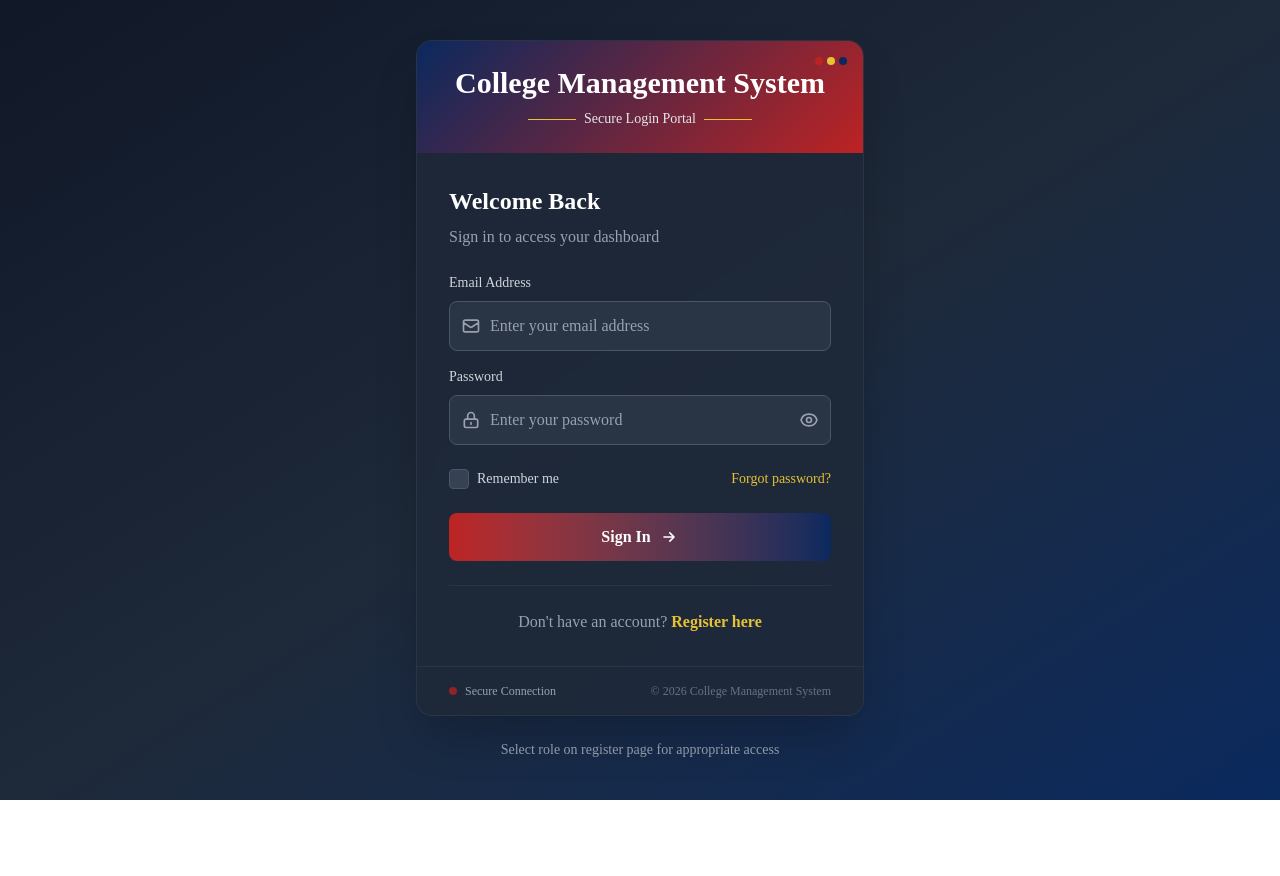
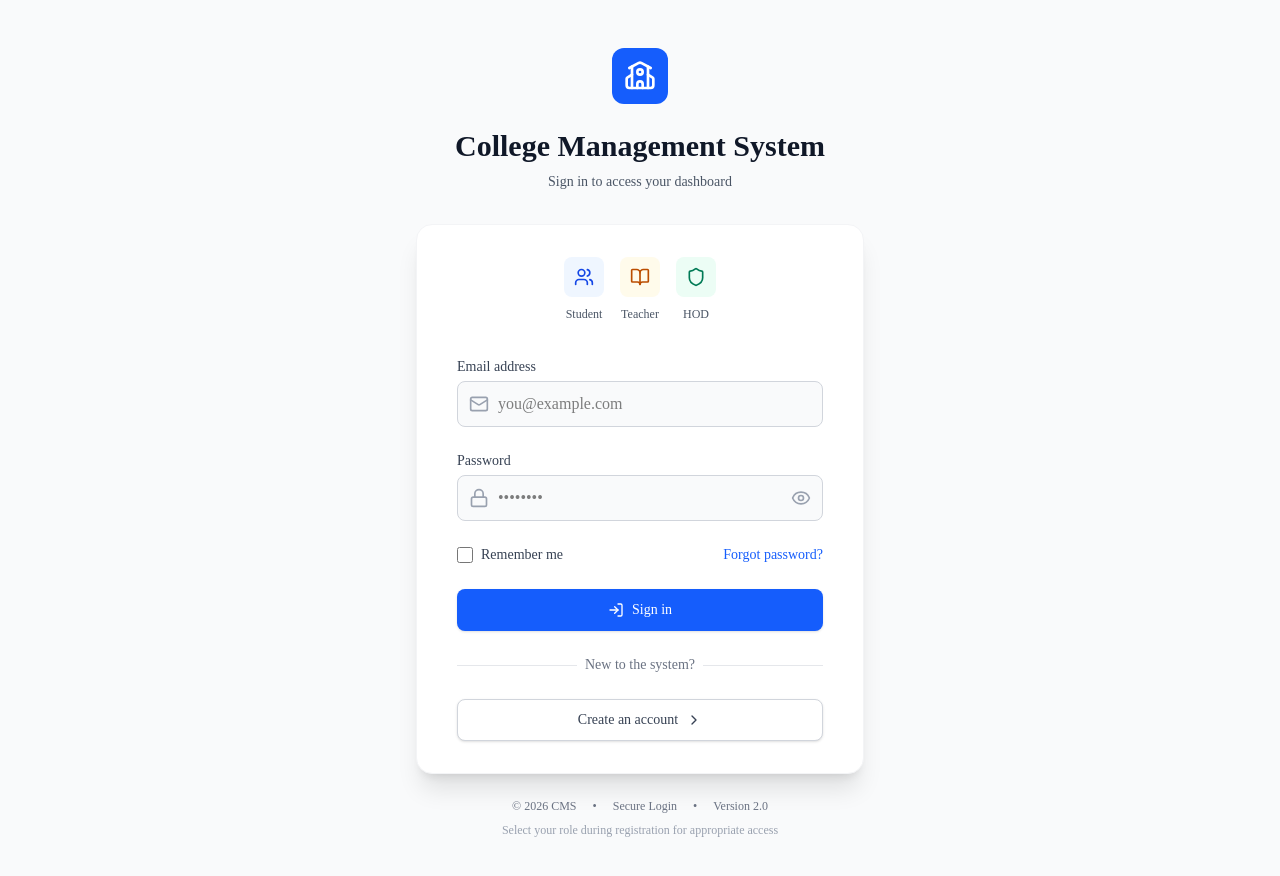
Before and after one commit to imanchalsingh/collegems, a React (Vite) app in the folder collegems-client/: page /login in a window 1280 px wide. Shown: the top 876 px of the page. Before the commit the page ends 800 px from the top, so only its background shows below. Built offline with nearby package versions, Linux system fonts and the light colour scheme.

Commit message:
revamp ui - login page

```diff
--- a/collegems-client/src/pages/auth/Login.tsx
+++ b/collegems-client/src/pages/auth/Login.tsx
@@ -1,6 +1,18 @@
 import { useState } from "react";
+import { useNavigate } from "react-router-dom";
+import {
+  Mail,
+  Lock,
+  Eye,
+  EyeOff,
+  LogIn,
+  ChevronRight,
+  Shield,
+  School,
+  Users,
+  BookOpen,
+} from "lucide-react";
 import api from "../../api/axios";
-import { useNavigate } from "react-router-dom";
 
 export default function Login() {
   const navigate = useNavigate();
@@ -23,21 +35,18 @@ export default function Login() {
     try {
       const res = await api.post("/auth/login", { email, password });
 
-      // Store login credentials
       localStorage.setItem("token", res.data.token);
       localStorage.setItem("role", res.data.user.role);
       localStorage.setItem("userData", JSON.stringify(res.data.user));
 
-      // Store remember me preference
       if (rememberMe) {
         localStorage.setItem("rememberEmail", email);
       } else {
         localStorage.removeItem("rememberEmail");
       }
 
-      // Navigate based on role
       const role = res.data.user.role;
-      const routes = {
+      const routes: Record<string, string> = {
         student: "/student/dashboard",
         teacher: "/teacher/dashboard",
         hod: "/hod/dashboard",
@@ -60,200 +69,141 @@ export default function Login() {
     }
   };
 
-  // Get role-specific color
-  // const getRoleColor = (role: string) => {
-  //   switch(role) {
-  //     case "student": return "#bd2323";
-  //     case "teacher": return "#0a295e";
-  //     case "hod": return "#e6c235";
-  //     case "admin": return "#000000";
-  //     default: return "#bd2323";
-  //   }
-  // };
+  const roleHighlights = [
+    { role: "Student", icon: Users, color: "blue" },
+    { role: "Teacher", icon: BookOpen, color: "amber" },
+    { role: "HOD", icon: Shield, color: "emerald" },
+  ];
 
   return (
-    <div className="min-h-screen flex items-center justify-center bg-linear-to-br from-gray-900 via-gray-800 to-[#0a295e] p-4">
-      <div className="w-full max-w-md">
-        <div className="bg-gray-800/90 backdrop-blur-sm rounded-2xl shadow-2xl overflow-hidden border border-gray-700/50">
-          {/* Header Section */}
-          <div
-            className="relative p-6 text-center"
-            style={{
-              background: "linear-gradient(135deg, #0a295e 0%, #bd2323 100%)",
-            }}
-          >
-            <div className="absolute top-4 right-4">
-              <div className="flex space-x-1">
-                {["#bd2323", "#e6c235", "#0a295e"].map((color) => (
-                  <div
-                    key={color}
-                    className="w-2 h-2 rounded-full"
-                    style={{ backgroundColor: color }}
-                  />
-                ))}
+    <div className="min-h-screen bg-gray-50 flex flex-col justify-center py-12 sm:px-6 lg:px-8">
+      <div className="sm:mx-auto sm:w-full sm:max-w-md">
+        {/* Logo/Brand */}
+        <div className="flex justify-center">
+          <div className="bg-blue-600 p-3 rounded-xl">
+            <School className="w-8 h-8 text-white" />
           </div>
         </div>
 
-            <h1 className="text-3xl font-bold text-white mb-2">
+        <h2 className="mt-6 text-center text-3xl font-bold text-gray-900">
           College Management System
-            </h1>
-            <div className="flex items-center justify-center space-x-2">
-              <div className="h-px w-12 bg-[#e6c235]"></div>
-              <p className="text-gray-200 text-sm">Secure Login Portal</p>
-              <div className="h-px w-12 bg-[#e6c235]"></div>
-            </div>
+        </h2>
+        <p className="mt-2 text-center text-sm text-gray-600">
+          Sign in to access your dashboard
+        </p>
       </div>
 
-          {/* Login Form */}
-          <div className="p-8">
-            <div className="mb-6">
-              <h2 className="text-2xl font-bold text-white mb-2">
-                Welcome Back
-              </h2>
-              <p className="text-gray-400">Sign in to access your dashboard</p>
+      <div className="mt-8 sm:mx-auto sm:w-full sm:max-w-md">
+        <div className="bg-white py-8 px-4 shadow-xl rounded-2xl sm:px-10 border border-gray-100">
+          {/* Role Highlights */}
+          <div className="flex justify-center gap-4 mb-8">
+            {roleHighlights.map((item, index) => {
+              const Icon = item.icon;
+              const colors = {
+                blue: "bg-blue-50 text-blue-700",
+                amber: "bg-amber-50 text-amber-700",
+                emerald: "bg-emerald-50 text-emerald-700",
+              }[item.color];
+
+              return (
+                <div key={index} className="text-center">
+                  <div
+                    className={`w-10 h-10 ${colors} rounded-lg flex items-center justify-center mx-auto mb-1`}
+                  >
+                    <Icon className="w-5 h-5" />
+                  </div>
+                  <span className="text-xs font-medium text-gray-600">
+                    {item.role}
+                  </span>
+                </div>
+              );
+            })}
           </div>
 
-            {/* Email Input */}
-            <div className="mb-4">
-              <label className="block text-gray-300 text-sm font-medium mb-2">
-                Email Address
+          <form className="space-y-6" onSubmit={(e) => e.preventDefault()}>
+            {/* Email Field */}
+            <div>
+              <label
+                htmlFor="email"
+                className="block text-sm font-medium text-gray-700 mb-1"
+              >
+                Email address
               </label>
               <div className="relative">
                 <div className="absolute inset-y-0 left-0 pl-3 flex items-center pointer-events-none">
-                  <svg
-                    className="h-5 w-5 text-gray-400"
-                    fill="none"
-                    stroke="currentColor"
-                    viewBox="0 0 24 24"
-                  >
-                    <path
-                      strokeLinecap="round"
-                      strokeLinejoin="round"
-                      strokeWidth="2"
-                      d="M3 8l7.89 5.26a2 2 0 002.22 0L21 8M5 19h14a2 2 0 002-2V7a2 2 0 00-2-2H5a2 2 0 00-2 2v10a2 2 0 002 2z"
-                    />
-                  </svg>
+                  <Mail className="h-5 w-5 text-gray-400" />
                 </div>
                 <input
-                  className="w-full pl-10 pr-4 py-3 bg-gray-700/50 border border-gray-600 rounded-lg text-white placeholder-gray-400 focus:outline-none focus:border-[#bd2323] focus:ring-2 focus:ring-[#bd2323]/30 transition-all"
-                  placeholder="Enter your email address"
+                  id="email"
                   type="email"
                   value={email}
                   onChange={(e) => setEmail(e.target.value)}
                   onKeyPress={handleKeyPress}
+                  className="block w-full pl-10 pr-3 py-2.5 border border-gray-300 rounded-lg focus:outline-none focus:ring-2 focus:ring-blue-500 focus:border-transparent bg-gray-50"
+                  placeholder="you@example.com"
                   autoComplete="email"
                 />
               </div>
             </div>
 
-            {/* Password Input */}
-            <div className="mb-6">
-              <label className="block text-gray-300 text-sm font-medium mb-2">
+            {/* Password Field */}
+            <div>
+              <label
+                htmlFor="password"
+                className="block text-sm font-medium text-gray-700 mb-1"
+              >
                 Password
               </label>
               <div className="relative">
                 <div className="absolute inset-y-0 left-0 pl-3 flex items-center pointer-events-none">
-                  <svg
-                    className="h-5 w-5 text-gray-400"
-                    fill="none"
-                    stroke="currentColor"
-                    viewBox="0 0 24 24"
-                  >
-                    <path
-                      strokeLinecap="round"
-                      strokeLinejoin="round"
-                      strokeWidth="2"
-                      d="M12 15v2m-6 4h12a2 2 0 002-2v-6a2 2 0 00-2-2H6a2 2 0 00-2 2v6a2 2 0 002 2zm10-10V7a4 4 0 00-8 0v4h8z"
-                    />
-                  </svg>
+                  <Lock className="h-5 w-5 text-gray-400" />
                 </div>
                 <input
-                  className="w-full pl-10 pr-12 py-3 bg-gray-700/50 border border-gray-600 rounded-lg text-white placeholder-gray-400 focus:outline-none focus:border-[#bd2323] focus:ring-2 focus:ring-[#bd2323]/30 transition-all"
+                  id="password"
                   type={showPassword ? "text" : "password"}
-                  placeholder="Enter your password"
                   value={password}
                   onChange={(e) => setPassword(e.target.value)}
                   onKeyPress={handleKeyPress}
+                  className="block w-full pl-10 pr-10 py-2.5 border border-gray-300 rounded-lg focus:outline-none focus:ring-2 focus:ring-blue-500 focus:border-transparent bg-gray-50"
+                  placeholder="••••••••"
                   autoComplete="current-password"
                 />
                 <button
                   type="button"
+                  onClick={() => setShowPassword(!showPassword)}
                   className="absolute inset-y-0 right-0 pr-3 flex items-center"
-                  onClick={() => setShowPassword(!showPassword)}
-                >
-                  <svg
-                    className="h-5 w-5 text-gray-400 hover:text-gray-300"
-                    fill="none"
-                    stroke="currentColor"
-                    viewBox="0 0 24 24"
                 >
                   {showPassword ? (
-                      <>
-                        <path
-                          strokeLinecap="round"
-                          strokeLinejoin="round"
-                          strokeWidth="2"
-                          d="M13.875 18.825A10.05 10.05 0 0112 19c-4.478 0-8.268-2.943-9.543-7a9.97 9.97 0 011.563-3.029m5.858.908a3 3 0 114.243 4.243M9.878 9.878l4.242 4.242M9.878 9.878L6.59 6.59m7.532 7.532l3.29 3.29M3 3l3.59 3.59m0 0A9.953 9.953 0 0112 5c4.478 0 8.268 2.943 9.543 7a10.025 10.025 0 01-4.132 5.411m0 0L21 21"
-                        />
-                      </>
+                    <EyeOff className="h-5 w-5 text-gray-400 hover:text-gray-600" />
                   ) : (
-                      <>
-                        <path
-                          strokeLinecap="round"
-                          strokeLinejoin="round"
-                          strokeWidth="2"
-                          d="M15 12a3 3 0 11-6 0 3 3 0 016 0z"
-                        />
-                        <path
-                          strokeLinecap="round"
-                          strokeLinejoin="round"
-                          strokeWidth="2"
-                          d="M2.458 12C3.732 7.943 7.523 5 12 5c4.478 0 8.268 2.943 9.542 7-1.274 4.057-5.064 7-9.542 7-4.477 0-8.268-2.943-9.542-7z"
-                        />
-                      </>
+                    <Eye className="h-5 w-5 text-gray-400 hover:text-gray-600" />
                   )}
-                  </svg>
                 </button>
               </div>
             </div>
 
             {/* Remember Me & Forgot Password */}
-            <div className="flex items-center justify-between mb-6">
-              <label className="flex items-center cursor-pointer">
-                <div className="relative">
+            <div className="flex items-center justify-between">
+              <div className="flex items-center">
                 <input
+                  id="remember-me"
                   type="checkbox"
-                    className="sr-only"
                   checked={rememberMe}
-                    onChange={() => setRememberMe(!rememberMe)}
+                  onChange={(e) => setRememberMe(e.target.checked)}
+                  className="h-4 w-4 text-blue-600 focus:ring-blue-500 border-gray-300 rounded"
                 />
-                  <div
-                    className={`w-5 h-5 rounded border flex items-center justify-center transition-all ${rememberMe ? "bg-[#bd2323] border-[#bd2323]" : "bg-gray-700 border-gray-600"}`}
+                <label
+                  htmlFor="remember-me"
+                  className="ml-2 block text-sm text-gray-700"
                 >
-                    {rememberMe && (
-                      <svg
-                        className="w-3 h-3 text-white"
-                        fill="none"
-                        stroke="currentColor"
-                        viewBox="0 0 24 24"
-                      >
-                        <path
-                          strokeLinecap="round"
-                          strokeLinejoin="round"
-                          strokeWidth="3"
-                          d="M5 13l4 4L19 7"
-                        />
-                      </svg>
-                    )}
+                  Remember me
+                </label>
               </div>
-                </div>
-                <span className="ml-2 text-sm text-gray-300">Remember me</span>
-              </label>
 
               <button
-                className="text-sm hover:text-[#e6c235] transition-colors"
-                style={{ color: "#e6c235" }}
-                onClick={() => alert("Forgot password feature coming soon")}
+                type="button"
+                onClick={() => alert("Password reset feature coming soon")}
+                className="text-sm font-medium text-blue-600 hover:text-blue-500"
               >
                 Forgot password?
               </button>
@@ -261,87 +211,61 @@ export default function Login() {
 
             {/* Login Button */}
             <button
+              type="button"
               onClick={handleLogin}
               disabled={loading}
-              className="w-full py-3 px-4 bg-linear-to-r from-[#bd2323] to-[#0a295e] text-white font-semibold rounded-lg hover:shadow-lg hover:shadow-[#bd2323]/20 active:scale-[0.98] transition-all duration-300 disabled:opacity-50 disabled:cursor-not-allowed flex items-center justify-center group"
+              className="w-full flex justify-center items-center gap-2 py-2.5 px-4 border border-transparent rounded-lg shadow-sm text-sm font-medium text-white bg-blue-600 hover:bg-blue-700 focus:outline-none focus:ring-2 focus:ring-offset-2 focus:ring-blue-500 disabled:opacity-50 disabled:cursor-not-allowed transition-colors"
             >
               {loading ? (
                 <>
-                  <svg
-                    className="animate-spin h-5 w-5 mr-3 text-white"
-                    xmlns="http://www.w3.org/2000/svg"
-                    fill="none"
-                    viewBox="0 0 24 24"
-                  >
-                    <circle
-                      className="opacity-25"
-                      cx="12"
-                      cy="12"
-                      r="10"
-                      stroke="currentColor"
-                      strokeWidth="4"
-                    ></circle>
-                    <path
-                      className="opacity-75"
-                      fill="currentColor"
-                      d="M4 12a8 8 0 018-8V0C5.373 0 0 5.373 0 12h4zm2 5.291A7.962 7.962 0 014 12H0c0 3.042 1.135 5.824 3 7.938l3-2.647z"
-                    ></path>
-                  </svg>
-                  Authenticating...
+                  <div className="w-4 h-4 border-2 border-white border-t-transparent rounded-full animate-spin" />
+                  <span>Signing in...</span>
                 </>
               ) : (
                 <>
-                  <span>Sign In</span>
-                  <svg
-                    className="ml-2 w-5 h-5 group-hover:translate-x-1 transition-transform"
-                    fill="none"
-                    stroke="currentColor"
-                    viewBox="0 0 24 24"
-                  >
-                    <path
-                      strokeLinecap="round"
-                      strokeLinejoin="round"
-                      strokeWidth="2"
-                      d="M13 7l5 5m0 0l-5 5m5-5H6"
-                    />
-                  </svg>
+                  <LogIn className="w-4 h-4" />
+                  <span>Sign in</span>
                 </>
               )}
             </button>
+          </form>
 
           {/* Register Link */}
-            <div className="mt-6 pt-6 border-t border-gray-700/50 text-center">
-              <p className="text-gray-400">
-                Don't have an account?{" "}
+          <div className="mt-6">
+            <div className="relative">
+              <div className="absolute inset-0 flex items-center">
+                <div className="w-full border-t border-gray-200" />
+              </div>
+              <div className="relative flex justify-center text-sm">
+                <span className="px-2 bg-white text-gray-500">
+                  New to the system?
+                </span>
+              </div>
+            </div>
+
+            <div className="mt-6">
               <button
-                  className="font-semibold hover:text-[#e6c235] transition-colors"
-                  style={{ color: "#e6c235" }}
                 onClick={() => navigate("/register")}
+                className="w-full flex items-center justify-center gap-2 py-2.5 px-4 border border-gray-300 rounded-lg shadow-sm text-sm font-medium text-gray-700 bg-white hover:bg-gray-50 focus:outline-none focus:ring-2 focus:ring-offset-2 focus:ring-blue-500 transition-colors"
               >
-                  Register here
+                <span>Create an account</span>
+                <ChevronRight className="w-4 h-4" />
               </button>
-              </p>
+            </div>
           </div>
         </div>
 
         {/* Footer */}
-          <div className="px-8 py-4 bg-gray-850 border-t border-gray-700/50">
-            <div className="flex items-center justify-between">
-              <div className="flex items-center space-x-2">
-                <div className="w-2 h-2 rounded-full bg-[#bd2323] animate-pulse"></div>
-                <span className="text-xs text-gray-400">Secure Connection</span>
+        <div className="mt-6 text-center">
+          <div className="flex items-center justify-center gap-4 text-xs text-gray-500">
+            <span>© {new Date().getFullYear()} CMS</span>
+            <span>•</span>
+            <span>Secure Login</span>
+            <span>•</span>
+            <span>Version 2.0</span>
           </div>
-              <div className="text-xs text-gray-500">
-                © {new Date().getFullYear()} College Management System
-              </div>
-            </div>
-          </div>
-        </div>
-
-        {/* Quick Role Login Hint */}
-        <div className="mt-6 text-center">
-          <p className="text-gray-400 text-sm">
-            Select role on register page for appropriate access
+          <p className="mt-2 text-xs text-gray-400">
+            Select your role during registration for appropriate access
           </p>
         </div>
       </div>
```
Lines whose indentation alone changed are shown as unchanged.
